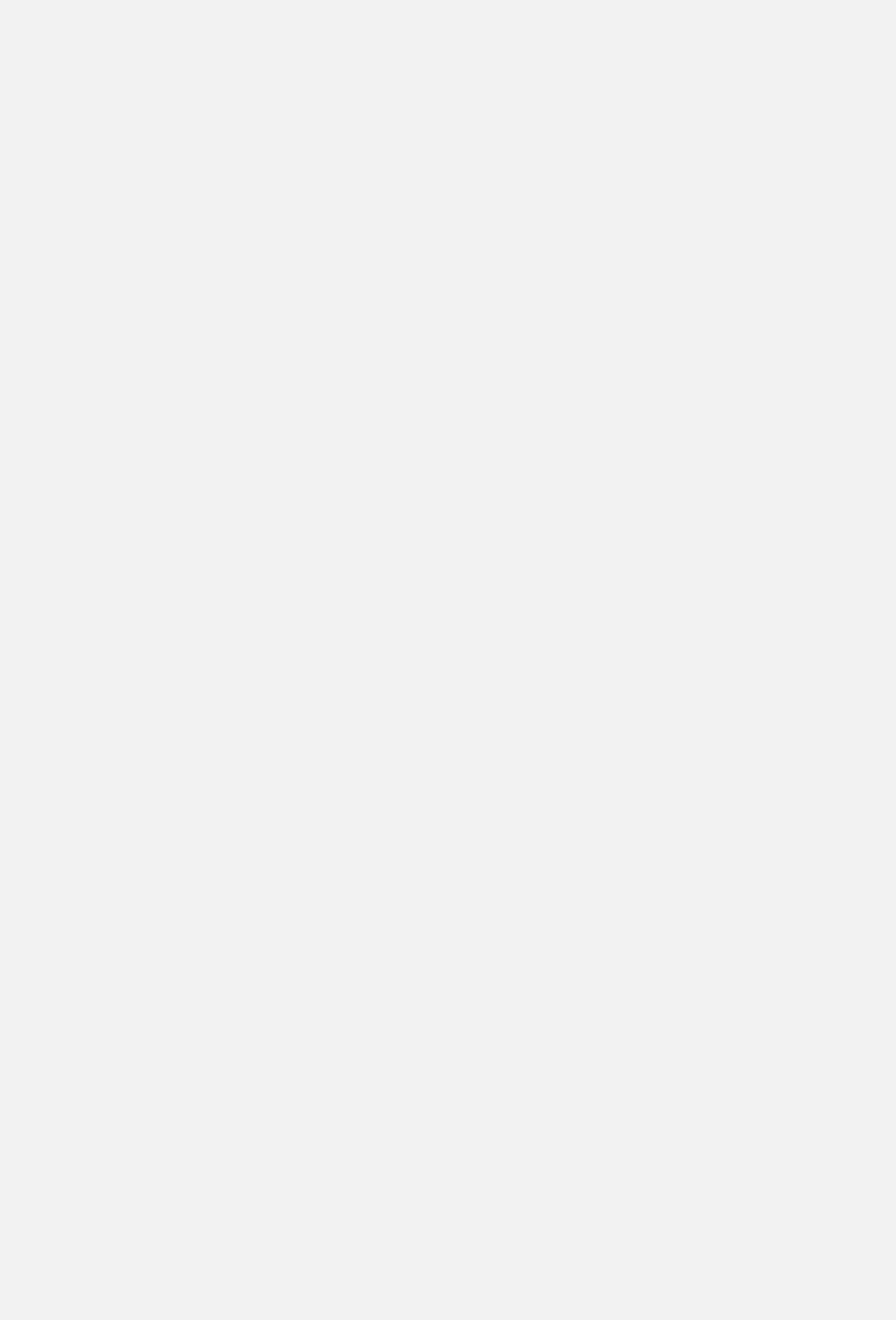
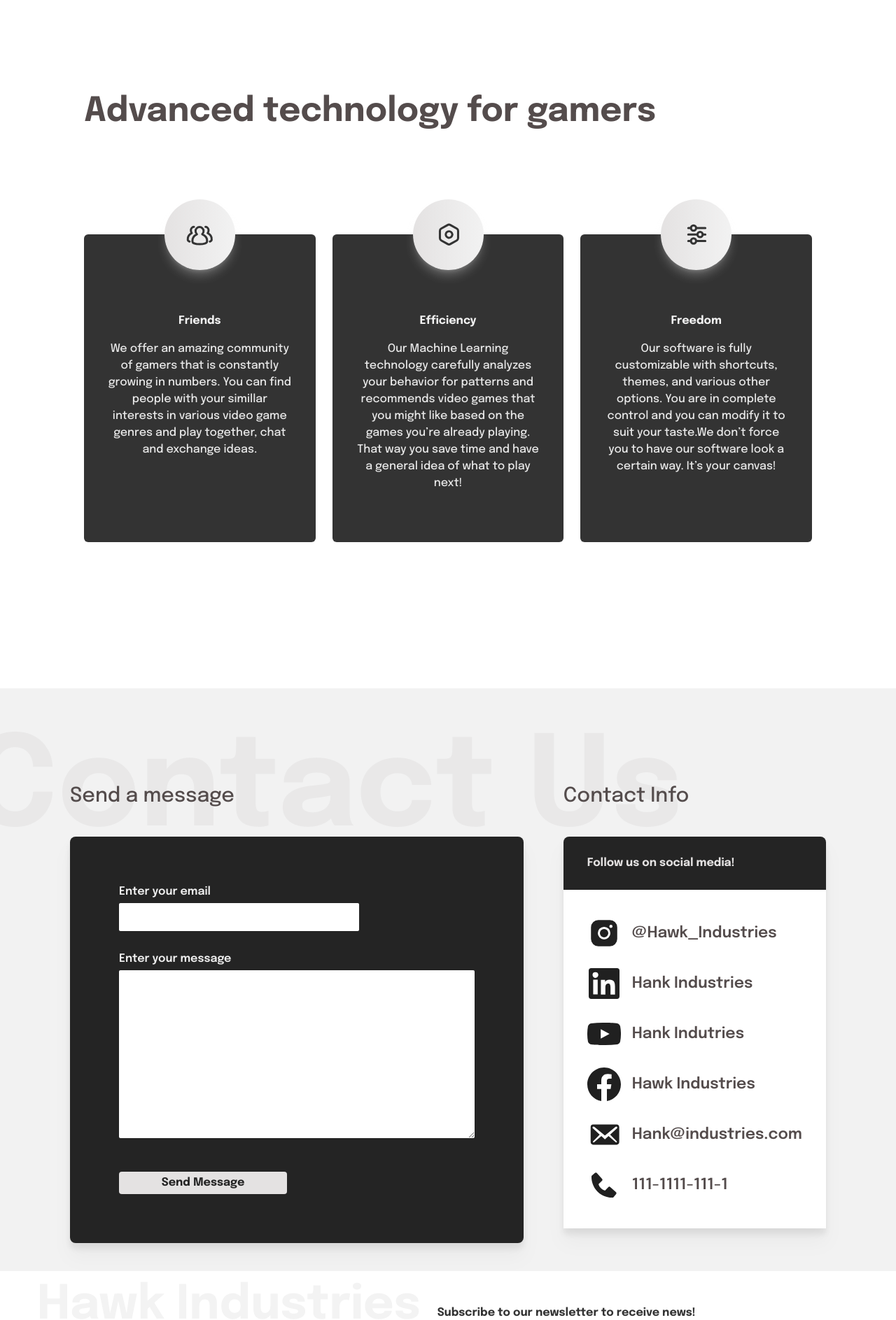
Before and after one commit to adahox/treino-front-hank-template, a React (Vite) app: page / in a window 1280 px wide. Shown: the part 880-2767 px from the top of the page at 70% size. Before the commit the page ends 800 px from the top, so only its background shows below. Built offline with nearby package versions, Linux system fonts and the light colour scheme.

Commit message:
feature(nav): responsive mode final adjsuts

```diff
--- a/src/components/Contact.tsx
+++ b/src/components/Contact.tsx
@@ -20,7 +20,7 @@ export function Contact() {
                     <h5 className="text-center sm:text-left text-x-medium">
                         Send a message
                     </h5>
-                    <form action="#" className="drop-shadow-xl rounded-lg mt-9 bg-primary-900 flex lg:max-h-[610px] w-full lg:max-w-[648px] px-[70px] pt-[67px] pb-[70px] flex-col">
+                    <form action="#" className="drop-shadow-xl rounded-lg mt-9 bg-primary-900 flex lg:max-h-[610px] w-full lg:max-w-[648px] px-5 md:px-[70px] pt-[67px] pb-5 md:pb-[70px] flex-col">
                         <label htmlFor="email" className="mb-1 text-primary-100 font-semibold">
                             Enter your email
                         </label>
@@ -37,7 +37,7 @@ export function Contact() {
                     </form>
                 </div>
                 <div>
-                    <h5 className="text-x-medium">
+                    <h5 className="text-center sm:text-left text-x-medium">
                         Contact Info
                     </h5>
                     <div className="drop-shadow-xl mt-9 rounded-t-lg bg-primary-900">
--- a/src/components/ContactLabel.tsx
+++ b/src/components/ContactLabel.tsx
@@ -11,7 +11,7 @@ export function ContactLabel(props: ContactLabelProps) {
         <div className="hover:text-primary-200 flex flex-row justify-start py-3 transition duration-300">
             <a href="#" className="flex items-center">
                 <span>{props.icon}</span>
-                <p className="font-semibold text-[22px] pl-4">{props.text}</p>
+                <p className="text-xs md:font-semibold md:text-[22px] pl-4">{props.text}</p>
             </a>
         </div>
     );
--- a/src/components/Footer.tsx
+++ b/src/components/Footer.tsx
@@ -1,9 +1,9 @@
 import React from "react";
 export function Footer() {
     return (
-        <section className="flex w-full flex-col md:flex-row lg:h-full lg:max-h-[336px] bg-white  pb-[42px] lg:px-[53px]">
+        <section className="mt-10 md:mt-0 flex w-full flex-col md:flex-row lg:h-full lg:max-h-[336px] bg-white  pb-[42px] lg:px-[53px]">
             <div className="flex flex-col justify-center">
-                <h6 className="py-30 text-x-large text-primary-900 font-bold opacity-5">
+                <h6 className="text-center md:text-left py-30 text-x-large text-primary-900 font-bold opacity-5">
                     Hawk Industries
                 </h6>
                 <div className="p-10 md:p-0 flex text-center md:text-left flex-col md:flex-row justify-around -mt-9">
--- a/src/components/GamesTechnology.tsx
+++ b/src/components/GamesTechnology.tsx
@@ -11,7 +11,7 @@ export function GamesTechnology() {
             <h2 className='text-center text-2xl font-bold lg:text-left md:text-5xl'>
                 Advanced technology for gamers
             </h2>
-            <div className="flex flex-col md:flex-row gap-6 mt-[151px]">
+            <div className="flex flex-col md:flex-row gap-6 mt-20 lg:mt-[151px]">
                 <GamesCard
                     title="Friends"
                     message="We offer an amazing community of gamers that is constantly growing in numbers. You can find people with your simillar interests in various video game genres and play together, chat and exchange ideas."
--- a/src/components/StartPage.tsx
+++ b/src/components/StartPage.tsx
@@ -9,7 +9,7 @@ export function StartPage() {
     return (
         <>
             <Nav />
-            <section className='px-5 grid md:grid-cols-2 max-h-[985px] h-full lg:items-center items-start'>
+            <section className='px-5 pb-6 lg:pb-0 grid md:grid-cols-2 max-h-[985px] h-full lg:items-center items-start'>
                 <div className="flex-row justify-center pt-28 lg:pt-0  h-full lg:h-auto  lg:items-center">
                     <h1 className='text-center md:text-left font-bold text-x-large text-primary-700'>
                         We create gaming breakthroughs.
--- a/src/pages/home.tsx
+++ b/src/pages/home.tsx
@@ -8,9 +8,9 @@ export function Home() {
 
     return (
         <main className='lg:mx-auto flex lg:flex-1 flex-col w-full h-screen bg-primary-100 lg:max-w-[1440px] pt-14'>
-            {/* <StartPage /> */}
-             {/* <GamesTechnology /> */}
-            {/* <Contact /> */}
+            <StartPage />
+             <GamesTechnology />
+            <Contact />
             <Footer />
         </main>
     );
```
